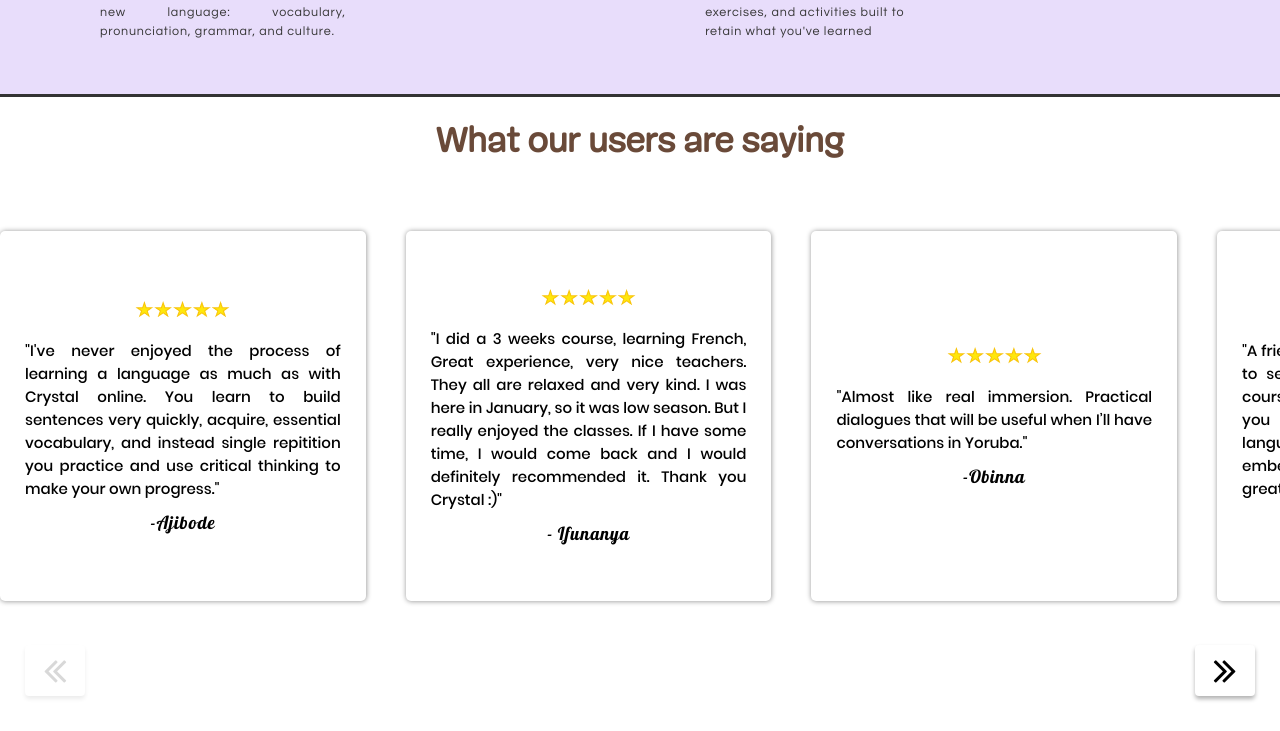
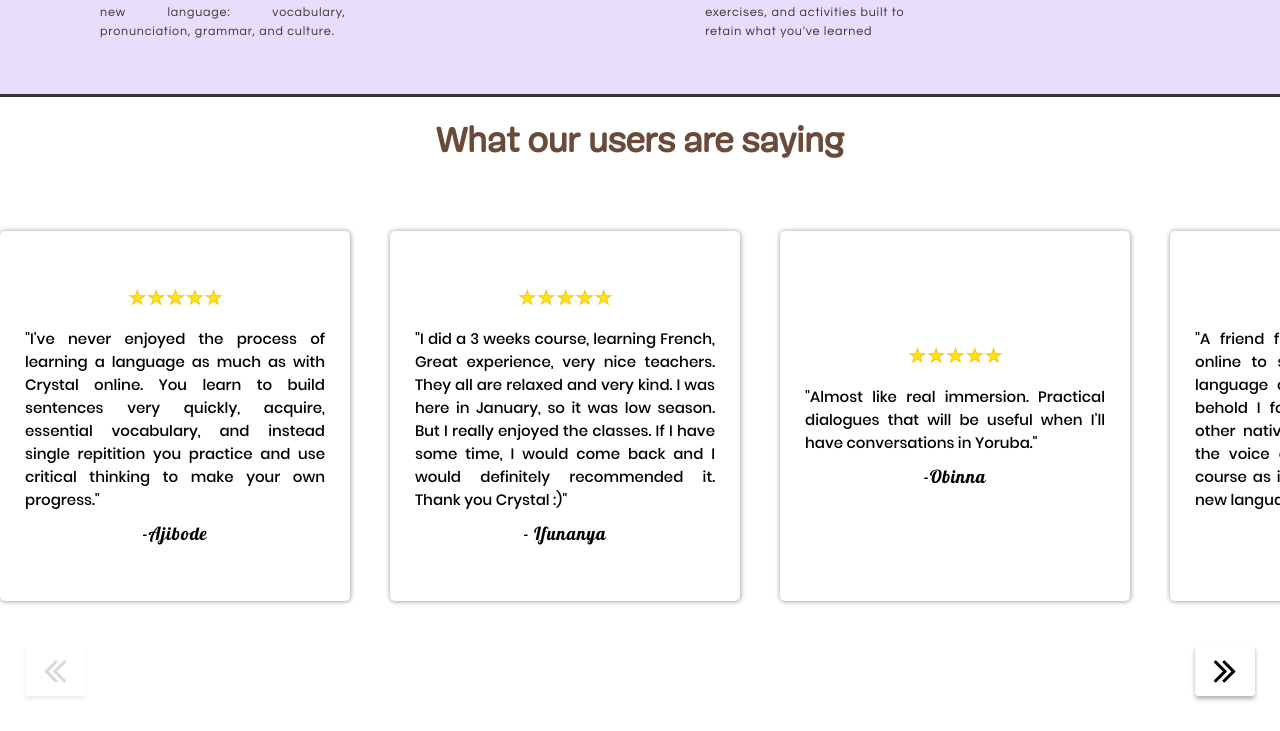
Before and after one commit to obicodeman555/crystal-online, a website: page index.html in a window 1280 px wide. Shown: the part 1114-1845 px from the top of the page. Drawn offline with Linux system fonts and the light colour scheme; a web font is replaced by a local one.

```diff
--- a/sass/components/_carousel.scss
+++ b/sass/components/_carousel.scss
@@ -27,7 +27,7 @@
 .glider__content{
     -webkit-box-shadow: 0.3px .2px 5px 0.3px rgba(0,0,0,0.4);
     box-shadow:  0.3px .2px 5px 0.3px rgba(0,0,0,0.4);
-    width: !important;
+    width: 350px !important;
     height: 370px !important;
     margin: 0 0 10rem;
 
```
Also changed, not shown: css/landing-page.css.
